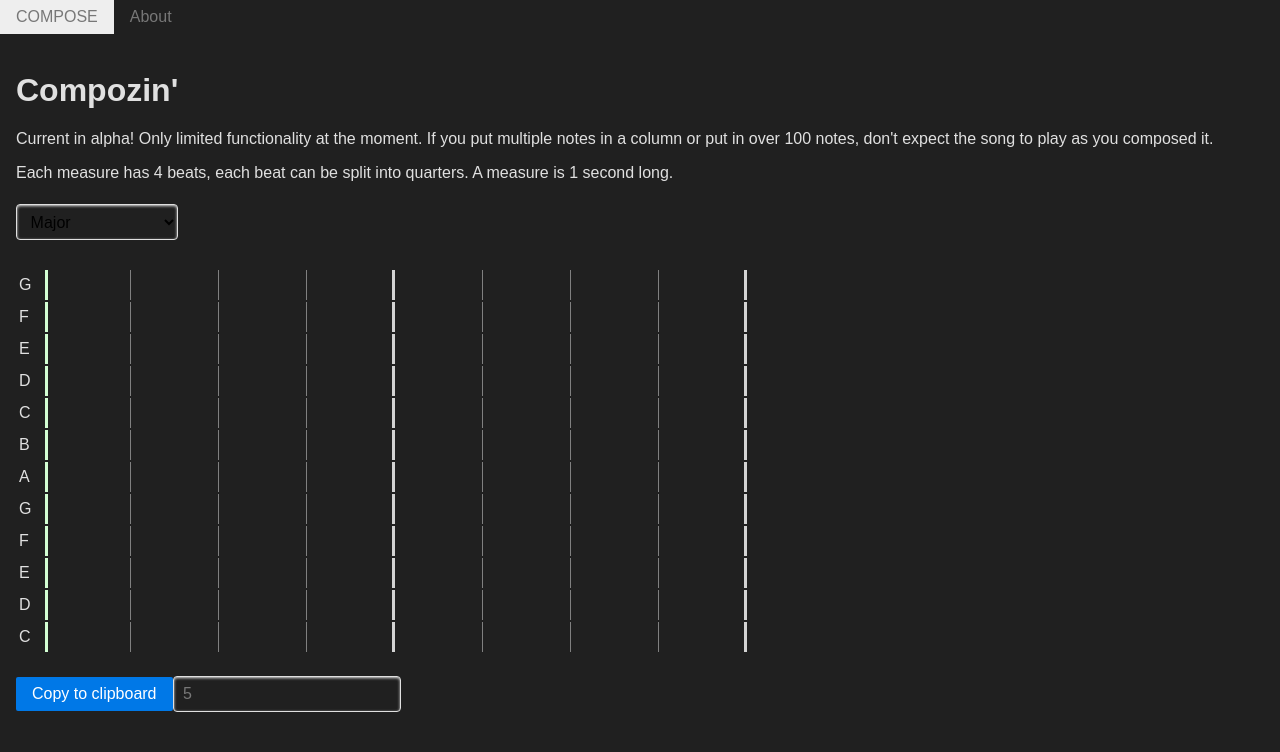
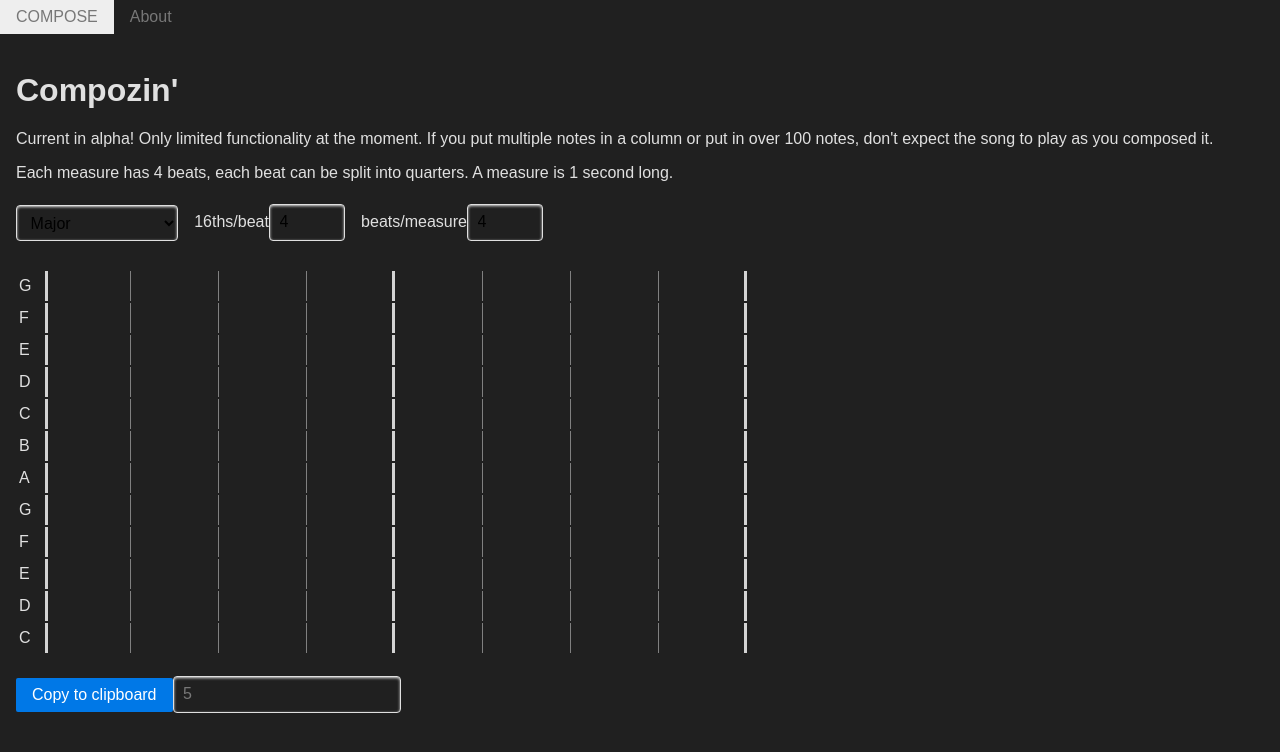
Before and after one commit to TheGuywithTheHat/shawzin, a Vue app: page / in a window 1280 px wide. Shown: the top 752 px of the page. Built offline with nearby package versions, Linux system fonts and the light colour scheme.

Commit message:
variable beat/measure lengths

```diff
--- a/src/App.vue
+++ b/src/App.vue
@@ -34,7 +34,7 @@ html {
 *, *::before, *::after {
     box-sizing: inherit;
 }
-.pure-form input[readonly] {
+.pure-form input[readonly], .pure-form input[type=number], .pure-form input[type=text] {
     border: 1px solid #E0E0E0;
     background-color: inherit;
 }
--- a/src/Composer.vue
+++ b/src/Composer.vue
@@ -14,6 +14,10 @@
                 <select v-model="selectedScale" @change="setScale">
                     <option v-for="(s, i) in scales" :key="s.id" :value="i">{{s.name}}</option>
                 </select>
+                <label for="16ths">16ths/beat</label>
+                <input type="number" id="16ths" v-model="sixteenths" min="1" max="16">
+                <label for="beats">beats/measure</label>
+                <input type="number" id="beats" v-model="beats" min="1" max="16">
             </fieldset>
         </form>
         <div id="music-container">
@@ -28,7 +32,11 @@
                 <table id="music-table">
                     <tr class="row note-row" v-for="(row, y) in cells" :key="y + 'row'">
                         <td class="cell note-cell"
-                            :class="{ 'note-on': cells[y][x] }"
+                            :class="{
+                                'note-on': cells[y][x],
+                                'beat-end': (x + 1) % sixteenths == 0,
+                                'measure-end': (x + 1) % (sixteenths * beats) == 0,
+                            }"
                             v-for="(cell, x) in row"
                             :key="y + x * 100 + 'cell'"
                             @click="click(x, y)"></td>
@@ -49,6 +57,8 @@
 export default {
     data() {
         return {
+            sixteenths: 4,
+            beats: 4,
             cells: [],
             notes: [],
             scale: null,
@@ -177,12 +187,12 @@ export default {
 }
 
 .note-cell:first-child {
-    border-left: 3px solid rgb(211, 2511, 211);
+    border-left: 3px solid rgb(211, 211, 211);
 }
-.note-cell:nth-child(4n) {
+.note-cell.beat-end {
     border-right-width: 1px;
 }
-.note-cell:nth-child(16n) {
+.note-cell.measure-end {
     border-right: 3px solid rgb(211, 211, 211);
 }
 .note-cell:hover {
@@ -206,4 +216,7 @@ export default {
 .note-on:hover {
     background-color: rgb(184, 184, 184);
 }
+.pure-form label {
+    margin-left: 1em;
+}
 </style>
```
Also changed, not shown: 1 other file (tests, documents, lock files or other folders).
